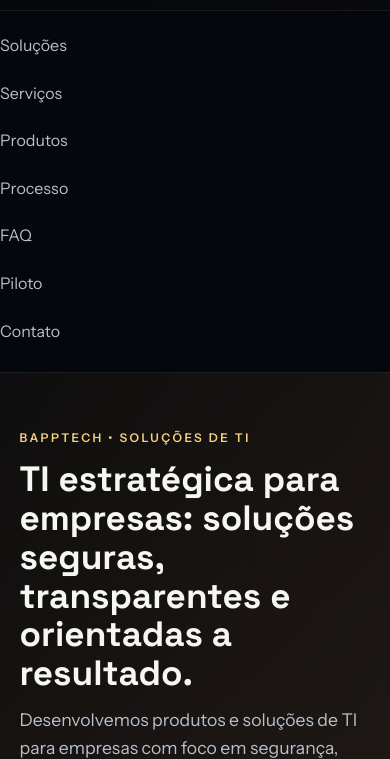
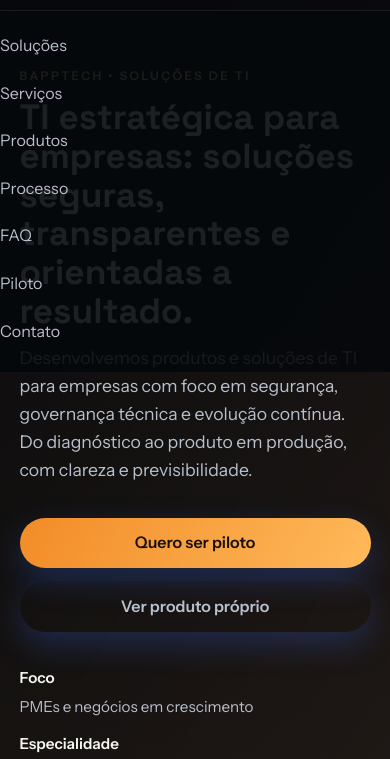
Before and after one commit to BapptechCompany/bapptech-landpage, a plain HTML site: page index.html in a window 390 px wide. Both pictures are taken after a click on the button "Abrir menu". Shown: the part 68-827 px from the top of the page. Drawn offline with Linux system fonts and the light colour scheme.

Commit message:
fix: improve mobile menu behavior

```diff
--- a/agenda.css
+++ b/agenda.css
@@ -61,6 +61,7 @@ a {
   background: rgba(248, 236, 221, 0.9);
   backdrop-filter: blur(12px);
   border-bottom: 1px solid var(--stroke);
+  overflow: visible;
 }
 
 .menu-toggle {
@@ -87,6 +88,11 @@ a {
   padding: 16px 0 22px;
   background: rgba(248, 236, 221, 0.95);
   border-top: 1px solid var(--stroke);
+  position: absolute;
+  top: 100%;
+  left: 0;
+  right: 0;
+  z-index: 60;
 }
 
 .mobile-menu a {
--- a/index.html
+++ b/index.html
@@ -49,7 +49,7 @@
         <a class="brand" href="#top">
           <img src="assets/bapptech-logo-horizontal-cropped.png" alt="Bapptech" />
         </a>
-        <button class="menu-toggle" aria-label="Abrir menu" aria-expanded="false" aria-controls="mobile-menu">
+        <button class="menu-toggle" type="button" aria-label="Abrir menu" aria-expanded="false" aria-controls="mobile-menu">
           <span></span>
           <span></span>
           <span></span>
--- a/styles.css
+++ b/styles.css
@@ -69,12 +69,13 @@ a {
 }
 
 .site-header {
-  position: sticky;
   top: 0;
   z-index: 50;
   backdrop-filter: blur(18px);
   background: rgba(5, 8, 12, 0.6);
   border-bottom: 1px solid var(--stroke);
+  overflow: visible;
+  position: sticky;
 }
 
 .menu-toggle {
@@ -101,6 +102,11 @@ a {
   padding: 16px 0 22px;
   background: rgba(5, 8, 12, 0.9);
   border-top: 1px solid var(--stroke);
+  position: absolute;
+  top: 100%;
+  left: 0;
+  right: 0;
+  z-index: 60;
 }
 
 .mobile-menu a {
```
Also changed, not shown: bapptech-agenda.html (+1 -1 lines).
